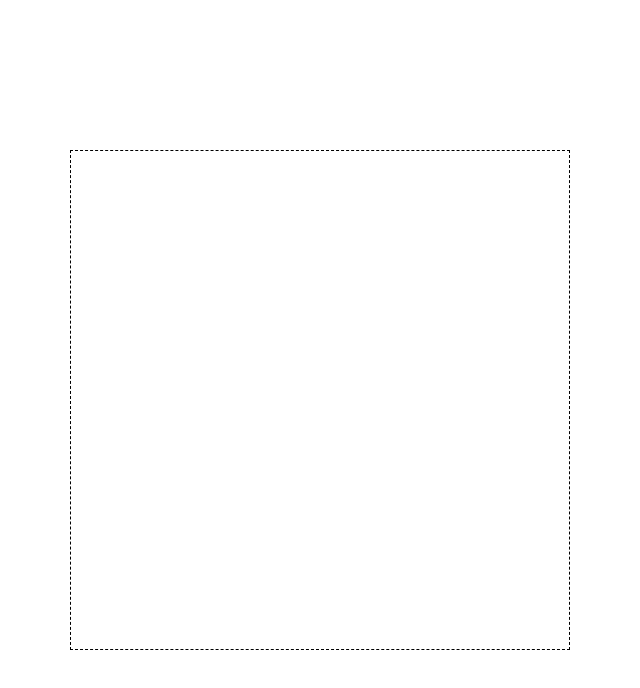
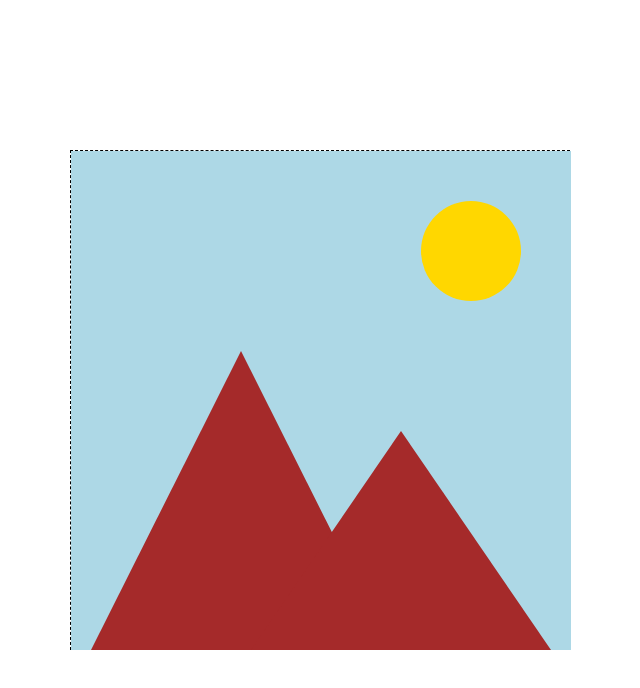
Before and after one commit to akshita196/net-net-css, a plain HTML site: page cssart.html in a window 1280 px wide. Shown: the whole page, without its empty margins (320-960 px from the left). Drawn offline with Linux system fonts and the light colour scheme.

Commit message:
( ◕ ◞ ◕ ) auto commit

```diff
--- a/cssart.html
+++ b/cssart.html
@@ -19,10 +19,53 @@
         height: 500px;
         border: 1px dashed;
       }
+
+      .sky {
+        position: relative;
+        width: 500px;
+        height: 499px;
+        border: 0px;
+        background: lightblue;
+      }
+
+      .sun {
+        position: absolute;
+        top: 50px;
+        left: 350px;
+        width: 100px;
+        height: 100px;
+        background: gold;
+        border-radius: 50%;
+      }
+
+      .mountain {
+       position: absolute;
+       top: 200px;
+       left: 20px;
+       width: 300px;
+       height: 299px;
+       background: brown;
+       clip-path: polygon(50% 0%, 0% 100%, 100% 100%);
+      }
+
+      .mountain2 {
+       position: absolute;
+       top: 280px;
+       left: 180px;
+       width: 300px;
+       height: 219px;
+       background: brown;
+       clip-path: polygon(50% 0%, 0% 100%, 100% 100%);
+      }
+
     </style>
   </head>
   <body>
     <div class="frame">
+      <div class="sky"></div>
+      <div class="sun"></div>
+      <div class="mountain"></div>
+      <div class="mountain2"></div>
       <!-- add your elements here -->
     </div>
   </body>
```
